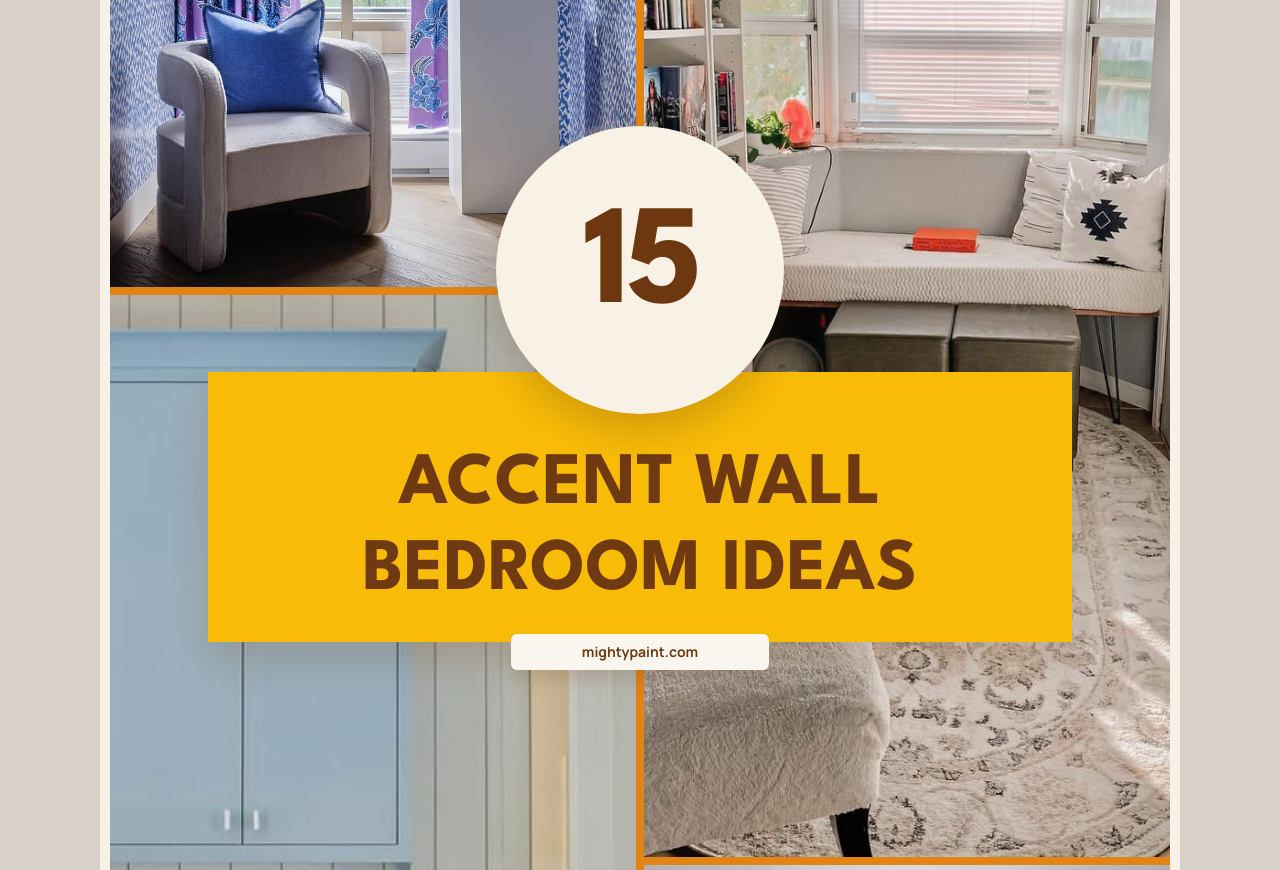
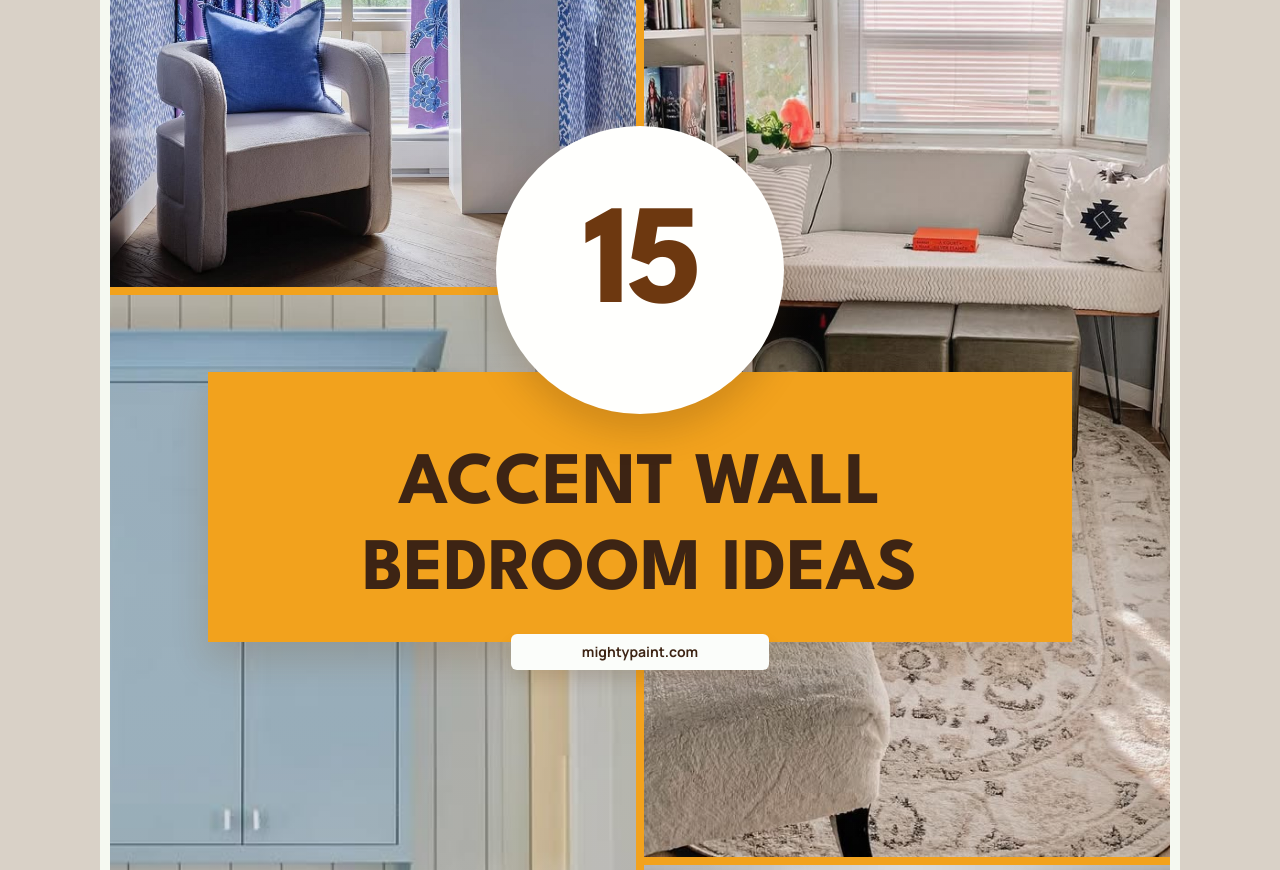
Before and after one commit to risalat/PinForge-Studio, a Next.js app: page /render/four-image-masonry-hero-number-domain-pill in a window 1280 px wide. Shown: the part 420-1290 px from the top of the page. Built offline with nearby package versions, Linux system fonts and the light colour scheme; no server answers.

Commit message:
Finalize four-image masonry template

```diff
--- a/src/templates/TemplateFourImageMasonryHeroNumberDomainPill.tsx
+++ b/src/templates/TemplateFourImageMasonryHeroNumberDomainPill.tsx
@@ -6,7 +6,7 @@ import { getSplitVerticalVisualPreset } from "@/lib/templates/visualPresets";
 import type { TemplateRenderProps } from "@/lib/templates/types";
 import type { CSSProperties } from "react";
 
-const MASONRY_TEMPLATE_TYPOGRAPHY = {
+const TEMPLATE_TYPOGRAPHY = {
   title: {
     fontFamily: "var(--font-league-spartan), sans-serif",
     fontWeight: 650,
@@ -40,26 +40,37 @@ export function TemplateFourImageMasonryHeroNumberDomainPill({
   const cleanedDomain = domain.replace(/^https?:\/\//, "").replace(/^www\./, "");
   const displayNumber = typeof itemNumber === "number" && itemNumber > 0 ? itemNumber : 15;
   const imageSet = normalizeImages(images);
-  const frameBackground = "#f7f1e8";
+  const frameBackground = mixHex(preset.palette.canvas, "#ffffff", 0.42);
   const frameInset = 10;
   const dividerThickness = 8;
   const collageTop = 10;
   const titleCardWidth = 864;
   const titleCardHeight = 270;
   const titleCardTop = 760;
-  const titleCardBackground = "#f7bb08";
-  const titleColor = "#6f3a11";
+  const titleCardBackground = preset.palette.divider;
+  const titleColor = pickBestContrastColor(titleCardBackground, [
+    preset.palette.title,
+    preset.palette.footer,
+    preset.palette.band,
+    "#3d2414",
+  ]);
   const circleSize = 288;
   const circleTop = 514;
-  const circleBackground = "#f7f1e6";
-  const circleTextColor = "#6d3810";
+  const circleBackground = mixHex(preset.palette.band, "#ffffff", 0.82);
+  const circleTextColor = pickBestContrastColor(circleBackground, [
+    preset.palette.number,
+    preset.palette.title,
+    preset.palette.footer,
+    "#6d3810",
+  ]);
   const domainPillWidth = 258;
   const domainPillHeight = 36;
   const domainPillTop = titleCardTop + titleCardHeight - 8;
-  const domainPillBackground = "#f9f6ef";
+  const domainPillBackground = mixHex(preset.palette.canvas, "#ffffff", 0.78);
   const domainTextColor = pickBestContrastColor(domainPillBackground, [
+    preset.palette.domain,
+    preset.palette.footer,
     titleColor,
-    preset.palette.footer,
     "#8b613e",
   ]);
   const collageHeight = 1920 - frameInset * 2;
@@ -83,7 +94,7 @@ export function TemplateFourImageMasonryHeroNumberDomainPill({
           top: collageTop,
           width: 1080 - frameInset * 2,
           height: collageHeight,
-          backgroundColor: "#e18315",
+          backgroundColor: preset.palette.divider,
         }}
       >
         <ImagePanel
@@ -141,11 +152,11 @@ export function TemplateFourImageMasonryHeroNumberDomainPill({
             className="relative block w-full text-center leading-none"
             style={{
               color: circleTextColor,
-              fontFamily: MASONRY_TEMPLATE_TYPOGRAPHY.number.fontFamily,
-              fontWeight: MASONRY_TEMPLATE_TYPOGRAPHY.number.fontWeight,
+              fontFamily: TEMPLATE_TYPOGRAPHY.number.fontFamily,
+              fontWeight: TEMPLATE_TYPOGRAPHY.number.fontWeight,
               fontSize: displayNumber >= 100 ? "122px" : "142px",
-              letterSpacing: MASONRY_TEMPLATE_TYPOGRAPHY.number.letterSpacing,
-              lineHeight: MASONRY_TEMPLATE_TYPOGRAPHY.number.lineHeight,
+              letterSpacing: TEMPLATE_TYPOGRAPHY.number.letterSpacing,
+              lineHeight: TEMPLATE_TYPOGRAPHY.number.lineHeight,
               fontVariantNumeric: "lining-nums proportional-nums",
               transform: "translateX(1px) translateY(-2px)",
             }}
@@ -170,13 +181,13 @@ export function TemplateFourImageMasonryHeroNumberDomainPill({
               minFontSize={48}
               maxFontSize={74}
               maxLines={2}
-              lineHeight={MASONRY_TEMPLATE_TYPOGRAPHY.title.lineHeight}
+              lineHeight={TEMPLATE_TYPOGRAPHY.title.lineHeight}
               className="mx-auto w-full uppercase"
               textColor={titleColor}
-              fontFamily={MASONRY_TEMPLATE_TYPOGRAPHY.title.fontFamily}
-              fontWeight={MASONRY_TEMPLATE_TYPOGRAPHY.title.fontWeight}
-              letterSpacing={MASONRY_TEMPLATE_TYPOGRAPHY.title.letterSpacing}
-              textTransform={MASONRY_TEMPLATE_TYPOGRAPHY.title.textTransform}
+              fontFamily={TEMPLATE_TYPOGRAPHY.title.fontFamily}
+              fontWeight={TEMPLATE_TYPOGRAPHY.title.fontWeight}
+              letterSpacing={TEMPLATE_TYPOGRAPHY.title.letterSpacing}
+              textTransform={TEMPLATE_TYPOGRAPHY.title.textTransform}
             />
           </div>
         </div>
@@ -197,12 +208,12 @@ export function TemplateFourImageMasonryHeroNumberDomainPill({
             minFontSize={13}
             maxFontSize={16}
             maxLines={1}
-            lineHeight={MASONRY_TEMPLATE_TYPOGRAPHY.domain.lineHeight}
+            lineHeight={TEMPLATE_TYPOGRAPHY.domain.lineHeight}
             className="w-full text-center"
             textColor={domainTextColor}
-            fontFamily={MASONRY_TEMPLATE_TYPOGRAPHY.domain.fontFamily}
-            fontWeight={MASONRY_TEMPLATE_TYPOGRAPHY.domain.fontWeight}
-            letterSpacing={MASONRY_TEMPLATE_TYPOGRAPHY.domain.letterSpacing}
+            fontFamily={TEMPLATE_TYPOGRAPHY.domain.fontFamily}
+            fontWeight={TEMPLATE_TYPOGRAPHY.domain.fontWeight}
+            letterSpacing={TEMPLATE_TYPOGRAPHY.domain.letterSpacing}
           />
         </div>
       </div>
@@ -241,6 +252,34 @@ function normalizeImages(images: string[]) {
     safeImages[1] ?? safeImages[0] ?? fallback,
     safeImages[2] ?? safeImages[1] ?? safeImages[0] ?? fallback,
     safeImages[3] ?? safeImages[2] ?? safeImages[1] ?? safeImages[0] ?? fallback,
+  ];
+}
+
+function mixHex(fromHex: string, toHex: string, amount: number) {
+  const from = parseHex(fromHex);
+  const to = parseHex(toHex);
+  if (!from || !to) {
+    return fromHex;
+  }
+
+  const mix = (left: number, right: number) =>
+    Math.round(left + (right - left) * Math.max(0, Math.min(1, amount)));
+
+  return `#${[mix(from[0], to[0]), mix(from[1], to[1]), mix(from[2], to[2])]
+    .map((value) => value.toString(16).padStart(2, "0"))
+    .join("")}`;
+}
+
+function parseHex(value: string) {
+  const normalized = value.replace("#", "");
+  if (!/^[0-9a-fA-F]{6}$/.test(normalized)) {
+    return null;
+  }
+
+  return [0, 2, 4].map((index) => parseInt(normalized.slice(index, index + 2), 16)) as [
+    number,
+    number,
+    number,
   ];
 }
 
```
Also changed, not shown: 1 other file (tests, documents, lock files or other folders).
